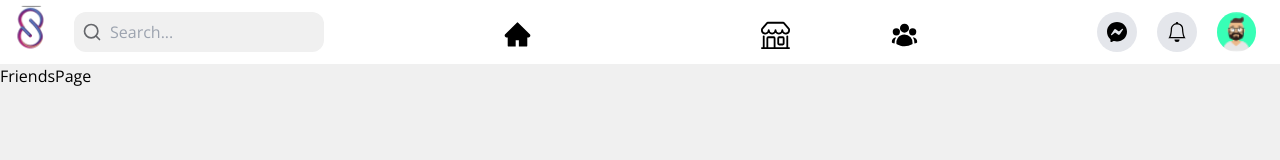
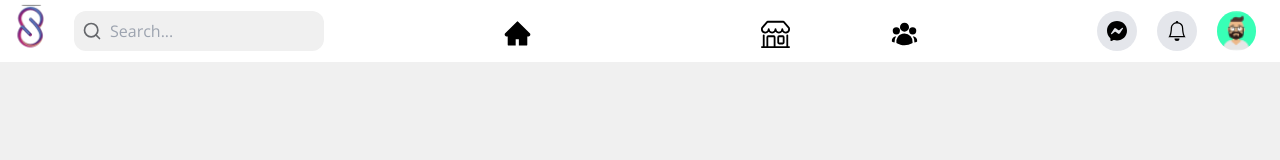
Before and after one commit to asiughuslyvesterobus/social_app, a Next.js app in the folder client/: page /friends in a window 1280 px wide. Shown: the top 160 px of the page. Built offline with nearby package versions, Linux system fonts and the light colour scheme; some icons are missing.

Commit message:
working on friends page

```diff
--- a/client/pages/friends/index.tsx
+++ b/client/pages/friends/index.tsx
@@ -1,7 +1,13 @@
 import MainLayout from "@/layout/MainLayout";
 
 const FriendsPage = () => {
-  return <MainLayout title="Friends">FriendsPage</MainLayout>;
+  return (
+    <MainLayout title="Friends">
+      <section className="w-full h-screen overflow-auto flex flex-col tab:flex-row items-start justify-start mt-[2px]">
+
+      </section>
+    </MainLayout>
+  );
 };
 
 export default FriendsPage;
```
